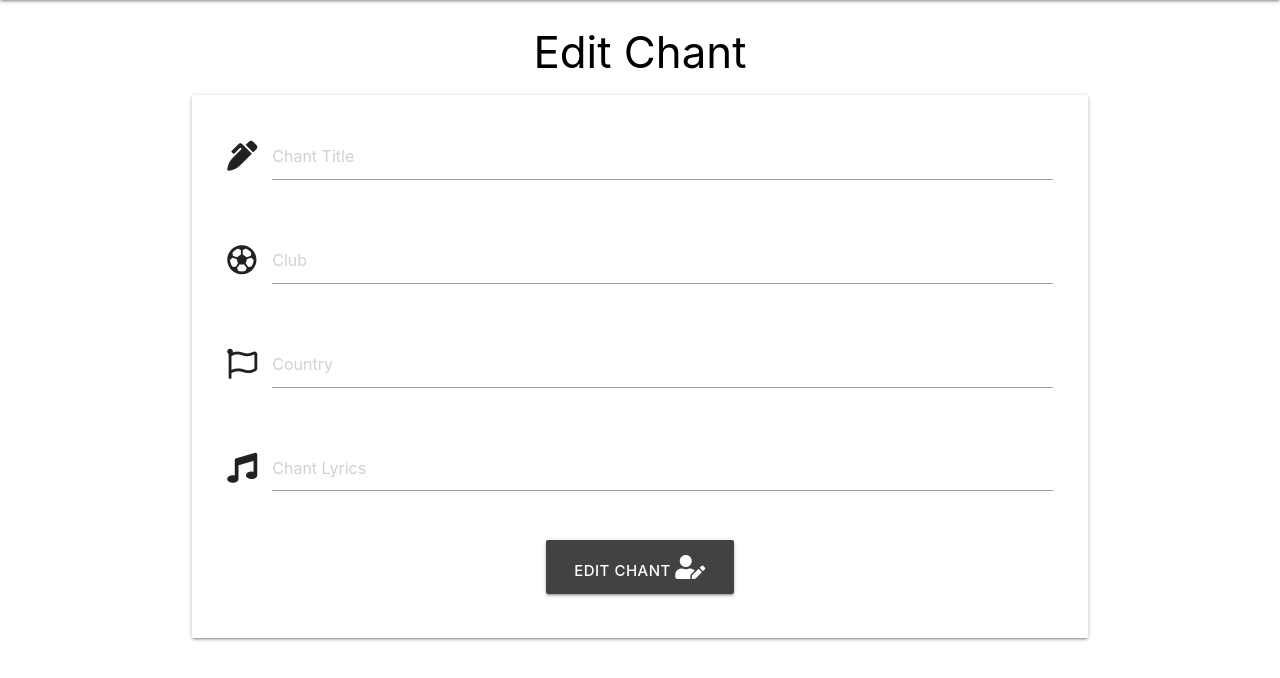
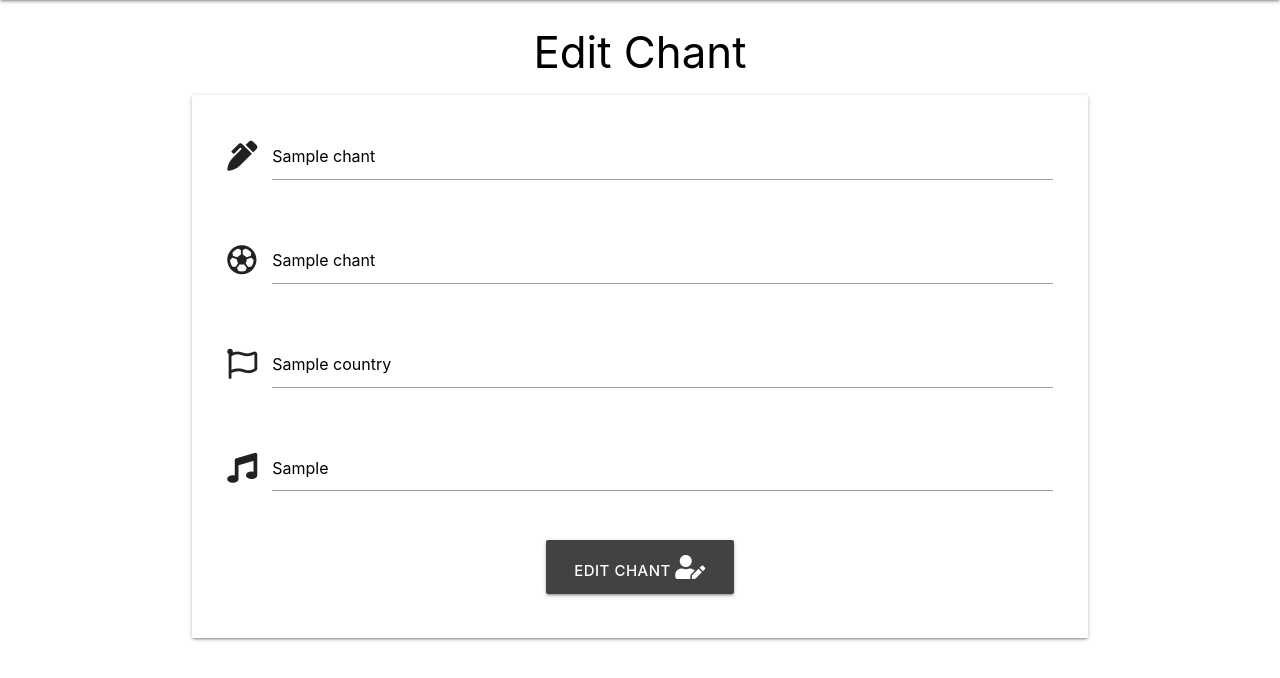
Before and after one commit to RoyoftheRavers/football_game_of_chants, a Flask app: template templates/edit_chant.html in a window 1280 px wide. Shown: the part 64-742 px from the top of the page. Run offline with Flask 2, Linux system fonts and the light colour scheme; the visitor is signed in with stand-in values (Sample User, id 1); the template is opened without the code that fills it: most values are stand-ins (such as "Sample title", 1, 10 or a date in 2020); some libraries are stand-ins or nearby versions.

Commit message:
Bind data to Edit form

```diff
--- a/templates/edit_chant.html
+++ b/templates/edit_chant.html
@@ -9,7 +9,8 @@
             <div class="row">
                 <div class="input-field col s12">
                     <i class="fas fa-pen-alt prefix"></i>
-                    <input placeholder="Chant Title" id="chant_title" name="chant_title" minlength="1" maxlength="50" type="text" class="validate" required>
+                    <input placeholder="Chant Title" id="chant_title" name="chant_title" minlength="1" maxlength="50"
+                    value="{{ chant.chant_title }}" type="text" class="validate" required>
                     <label for="chant_title"></label>
                 </div>
             </div>
@@ -17,7 +18,8 @@
             <div class="row">
                 <div class="input-field col s12">
                     <i class="far fa-futbol prefix"></i>
-                    <input placeholder="Club" id="club_name" name="club_name" minlength="1" maxlength="50" type="text" class="validate" required>
+                    <input placeholder="Club" id="club_name" name="club_name" minlength="1" maxlength="50"
+                    value="{{ chant.club_name }}" type="text" class="validate" required>
                     <label for="club_name"></label>
                 </div>
             </div>
@@ -25,7 +27,8 @@
             <div class="row">
                 <div class="input-field col s12">
                     <i class="far fa-flag prefix"></i>
-                    <input placeholder="Country" id="country" name="country" minlength="5" maxlength="50" type="text" class="validate" required>
+                    <input placeholder="Country" id="country" name="country" minlength="5" maxlength="50"
+                    value="{{ chant.country }}" type="text" class="validate" required>
                     <label for="country"></label>
                 </div>
             </div>
@@ -34,7 +37,9 @@
                 <div class="input-field col s12">
                     <i class="fas fa-music prefix"></i>
                     <textarea placeholder="Chant Lyrics" id="chant_lyrics" name="chant_lyrics"
-                    minlength="20" maxlength="500" type="text" class="materialize-textarea validate"></textarea>
+                    minlength="20" maxlength="500" type="text" class="materialize-textarea validate">
+                    {{- chant.chant_lyrics -}}
+                    </textarea>
                     <label for="chant_lyrics"></label>
                 </div>
             </div>
```
